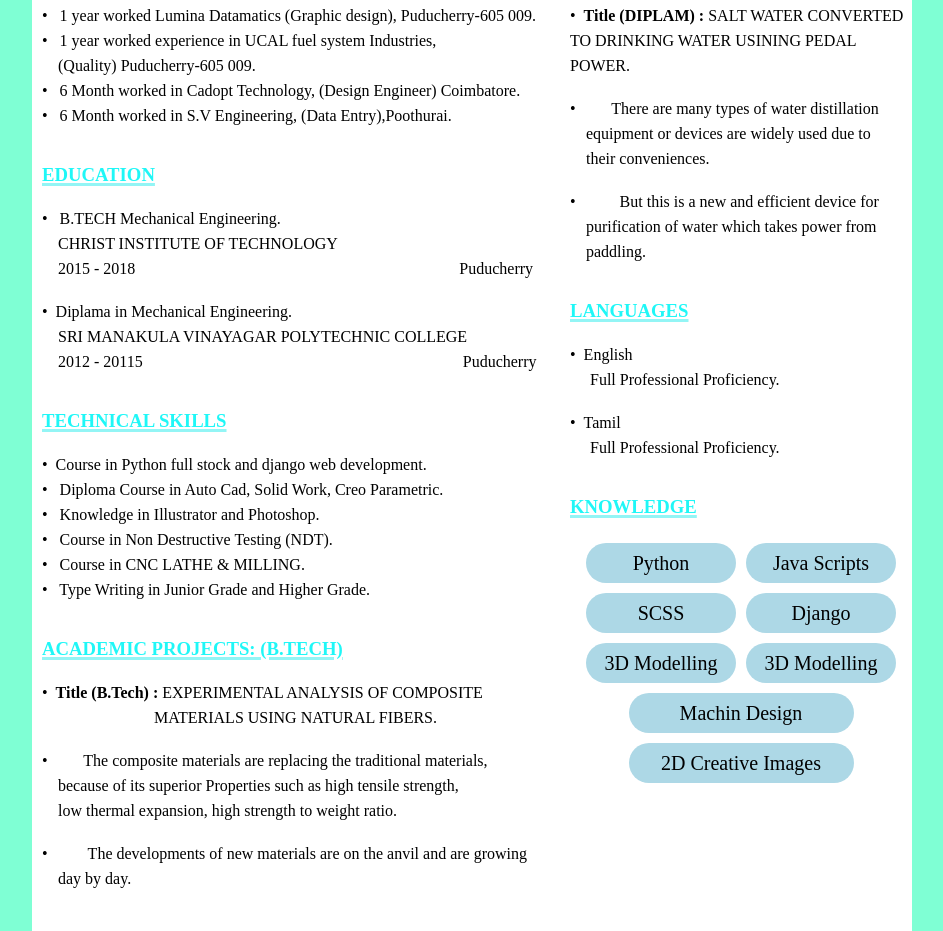
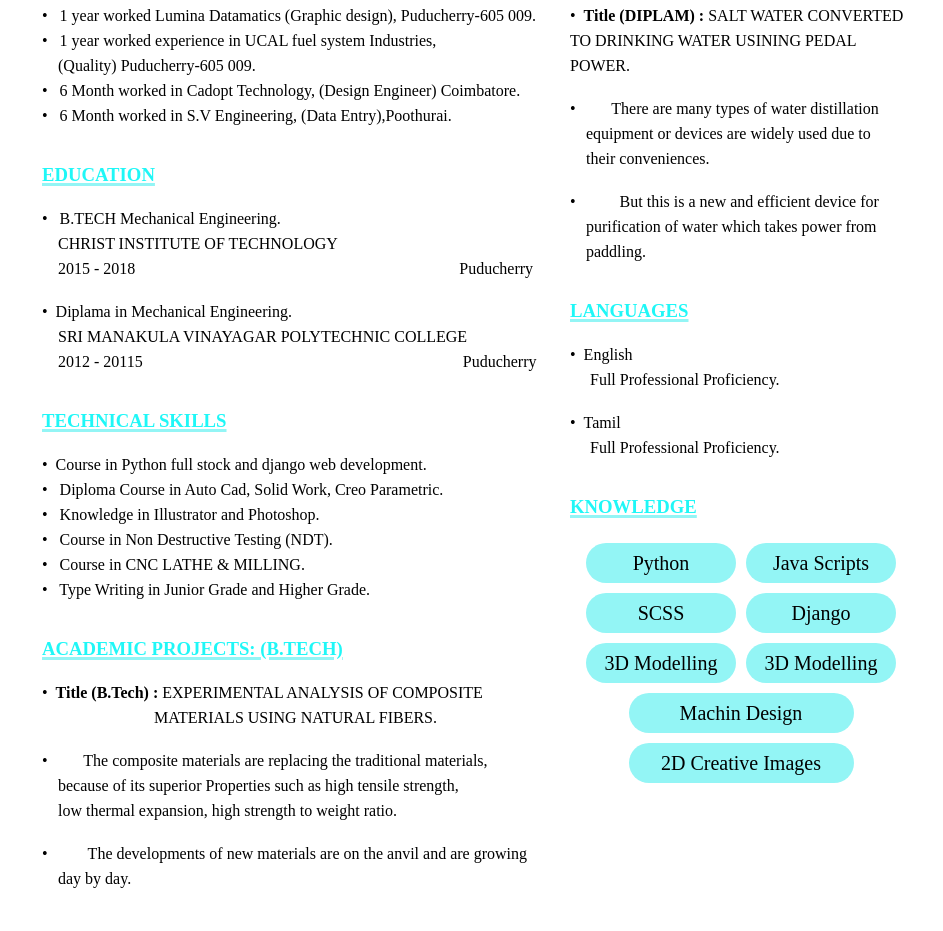
Before and after one commit to Jaichandiru/Resume, a plain HTML site: page index.html in a window 1280 px wide. Shown: the part 369-1300 px from the top of the page, without its empty margins (168-1111 px from the left). Drawn offline with Linux system fonts and the light colour scheme.

Commit message:
Add files via upload

```diff
--- a/style.scss
+++ b/style.scss
@@ -8,7 +8,7 @@
     font-size: 22px;
 }
 body{
-    background-color: aquamarine;
+
     display: flex;
     justify-content: center;
     align-items: center;
@@ -155,7 +155,7 @@ body{
         .box{
             height: 40px;
             width: 150px;
-            background-color: lightblue;
+            background-color: rgb(147, 245, 245);
             display: flex;
             align-items: center;
             justify-content: center;
@@ -167,7 +167,7 @@ body{
         .boxh{
             height: 40px;
             width: 225px;
-            background-color: lightblue;
+            background-color: rgb(147, 245, 245);
             display: flex;
             align-items: center;
             justify-content: center;
```
Also changed, not shown: style.css, 1 other file.
